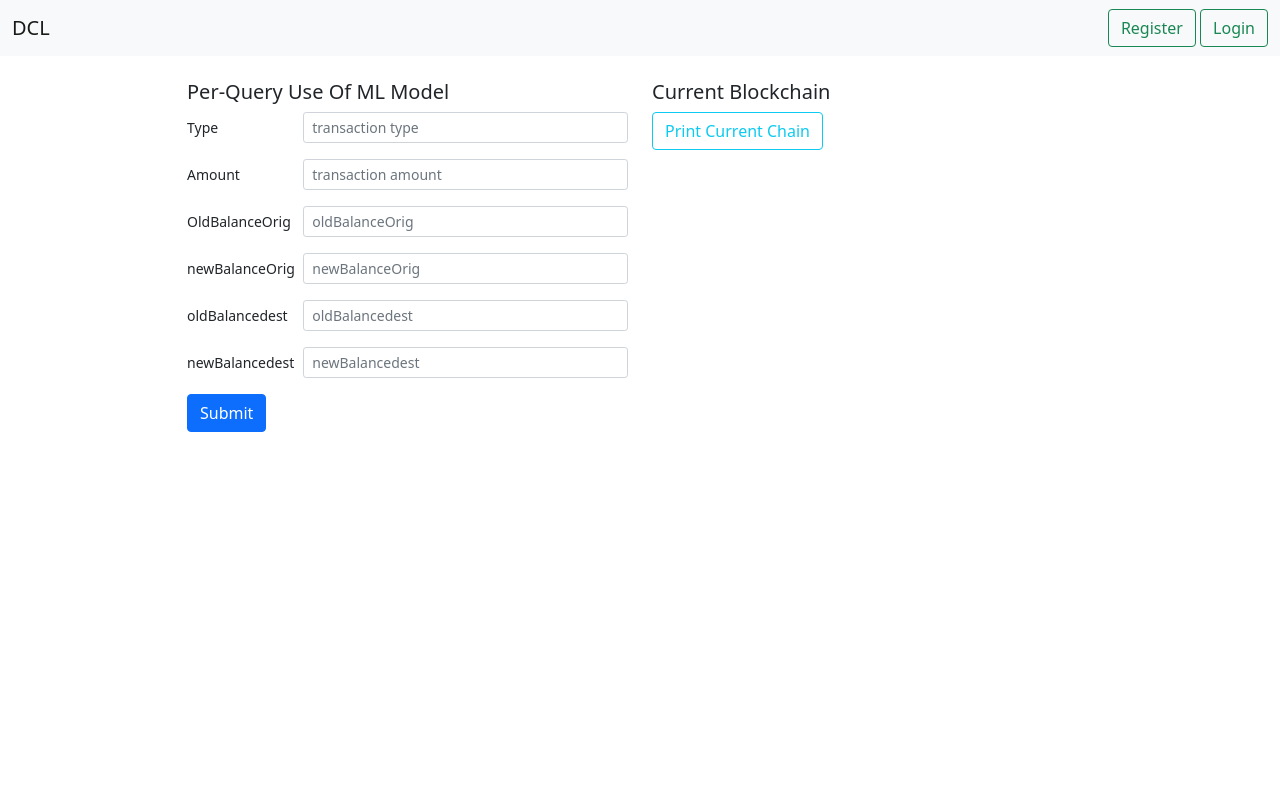
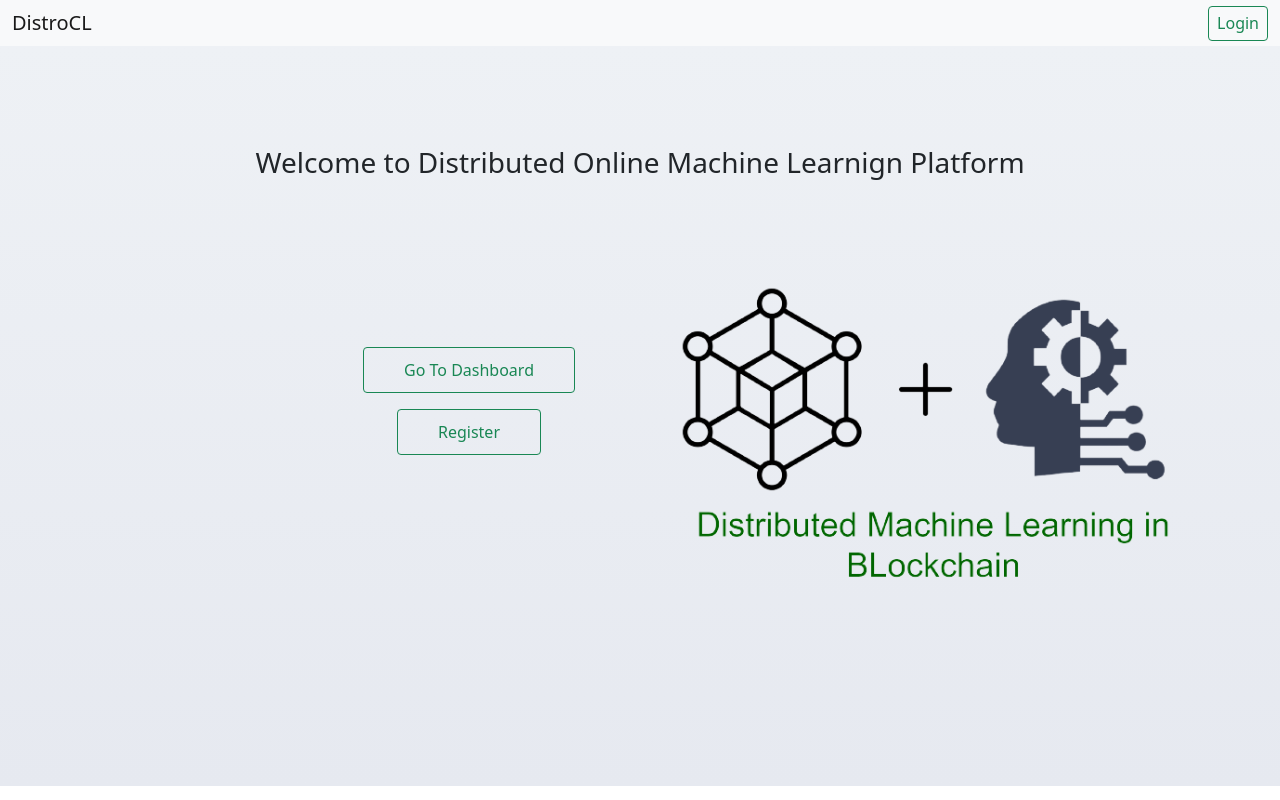
Before and after one commit to Tahmid1406/Distributed-Online-Learning, a Flask app: page / in a window 1280 px wide. Run offline with Flask 2, Linux system fonts and the light colour scheme; parts of the project's set-up code (start-up, migrations or seed data) failed here and were passed over; some libraries are stand-ins or nearby versions.

Commit message:
login system included

```diff
--- a/main.py
+++ b/main.py
@@ -1,19 +1,36 @@
 from flask import Flask
-from flask import render_template
-from flask import request
+from flask import render_template, session, request, redirect, g, url_for
 from blockchain import *
 from flask_sqlalchemy import SQLAlchemy
 from datetime import datetime
-
+import pickle
+import numpy as np
+import os
 
 app = Flask(__name__)
 
-REGISTER = False
+app.secret_key = os.urandom(24)
+
+LOGGED = False
+MODEL = pickle.load(open('DSLModel.pkl', 'rb'))
+USER_DIR = 'users/'
+
+def updatehash(*args):
+    hashing_text = ""; h = sha256()
+
+    #loop through each argument and hash
+    for arg in args:
+        hashing_text += str(arg)
+
+    h.update(hashing_text.encode('utf-8'))
+    return h.hexdigest()
 
 
 
-@app.route('/', methods=['POST', 'GET'])
-def index():
+@app.route('/query', methods=['POST', 'GET'])
+def make_query():
+    prediction = None
+
     if request.method == 'POST':
         t_type = request.form.get('type')
         amount = request.form.get('amount')
@@ -22,31 +39,105 @@ def index():
         oldBalancedest = request.form.get('oldBalancedest')
         newBalancedest = request.form.get('newBalancedest')
 
-        # we have to conduct machine learning works here
+        data = [
+            np.array([
+            int(t_type),
+            float(amount),
+            float(oldBalanceOrig),
+            float(newBalanceOrig),
+            float(oldBalancedest),
+            float(newBalancedest)
+            ])
+            ]
+        result = MODEL.predict(data)
 
-        # write_block(borrower=borrower, lender=lender, amount=amount)
-    return render_template('index.html')
+        if result == [1]:
+            prediction = "Fraud"
+        else:
+            prediction = "Non-Fraud"
 
-@app.route('/' , methods=['POST', 'GET'])
-def register_user():
+    return render_template('makeQuery.html', pred=prediction)
+
+
+
+
+@app.route('/', methods=['POST', 'GET'])
+def index():
+    return render_template('index.html', user= g.user)
+
+
+
+@app.route('/dashboard', methods=['POST', 'GET'])
+def dashboard():
+    return render_template('dashboard.html')
+
+@app.route('/login' , methods=['POST', 'GET'])
+def login():
+    login_text = None
+    if request.method == 'POST':
+        session.pop('user', None)
+        uname = request.form.get('name')
+        passw = request.form.get('password')
+
+        users = sorted(os.listdir(USER_DIR), key=lambda x : int(x))
+
+        for user in users[0:]:
+            with open(USER_DIR + user) as f:
+                user = json.load(f)
+                if (user.get('name') == uname and user.get('pass1')== passw):
+                    session['user'] = user.get('hash')
+                    return redirect(url_for('index'))
+                else:
+                    login_text = "username " + uname + " not found in the datebase"
+
+    return render_template('login.html', not_found = login_text)
+
+
+@app.route('/register' , methods=['POST', 'GET'])
+def register():
     if request.method == 'POST':
         name = request.form.get('name')
         pass1 = request.form.get('password')
         pass2 = request.form.get('password_2')
-        print(name)
-        print(pass1)
-        print(pass2)
-    return render_template('index.html')
+        hash = updatehash(name, pass1)
+
+        user = {
+            'name' : name,
+            'pass1' : pass1,
+            'pass2' : pass2,
+            'hash' : hash
+        }
+        user_no = len(os.listdir(USER_DIR))
+
+        if name:
+            with open(USER_DIR +  str(user_no), 'w') as f:
+                json.dump(user, f, indent=4, ensure_ascii=False)
+                f.write('\n')
+
+    return render_template('register.html')
+
+
+@app.route('/train' , methods=['POST', 'GET'])
+def train():
+
+    return render_template('train.html')
+
+
+@app.route('/metrics' , methods=['POST', 'GET'])
+def view_metrics():
+
+    return render_template('metrics.html')
 
 
 
-@app.route('/register' , methods=['POST', 'GET'])
-def register():
-    return render_template('register.html')
+@app.route('/analysis' , methods=['POST', 'GET'])
+def view_analysis():
+
+    return render_template('analysis.html')
 
 
 
-@app.route('/checking')
+@app.route('/printchain')
 def print_blockchain():
 
     files = sorted(os.listdir(BLOCKCHAIN_DIR), key=lambda x : int(x))
@@ -59,7 +150,14 @@ def print_blockchain():
         results.append(block)
 
 
-    return render_template('index.html', current_chain = results)
+    return render_template('currentChain.html', current_chain = results)
+
+@app.before_request
+def before_request():
+    g.user = None
+
+    if 'user' in session:
+        g.user = session['user']
 
 if __name__ == '__main__':
     app.run(debug=True)
--- a/static/style.css
+++ b/static/style.css
@@ -1,3 +1,62 @@
+
+.background-holder{
+    background-image: linear-gradient(to top, #e6e9f0 0%, #eef1f5 100%);
+    height: 100%;
+}
+
 .input-group{
     padding: 0px  !important;
 }
+.front-content{
+    position: absolute;
+    top: 5%;
+}
+
+.navbar{
+    padding-top: 0.2rem !important;
+    padding-bottom: 0.2rem !important;
+}
+
+.btn{
+    padding: 0.275rem 0.50rem !important;
+}
+
+.btn-2{
+    padding: 10px 40px 10px 40px !important;
+}
+
+div.box-holder{
+    text-decoration: none;
+}
+
+.box{
+    height: 180px;
+    width: 350px;
+    margin-top: 20px;
+    background-color: rgb(226, 241, 237);
+    display: flex;
+    justify-content: center;
+    align-items: center;
+}
+
+.box a{
+    text-decoration: none;
+    color: black;
+}
+
+.box-parent{
+    position: relative;
+}
+.box-2{
+    position: absolute;
+    top: 50%;
+    left: 20%;
+    -ms-transform: translateY(-50%);
+    transform: translateY(-50%);
+}
+.background-holder{
+    height: calc(100vh - 60px);
+}
+.welcome{
+    margin-top: 100px;
+}
--- a/templates/base.html
+++ b/templates/base.html
@@ -4,9 +4,11 @@
     <meta charset="UTF-8">
     <meta http-equiv="X-UA-Compatible" content="IE=edge">
     <meta name="viewport" content="width=device-width, initial-scale=1.0">
+
     <link href="https://cdn.jsdelivr.net/npm/bootstrap@5.1.3/dist/css/bootstrap.min.css" rel="stylesheet" integrity="sha384-1BmE4kWBq78iYhFldvKuhfTAU6auU8tT94WrHftjDbrCEXSU1oBoqyl2QvZ6jIW3" crossorigin="anonymous">
     <script src="https://cdn.jsdelivr.net/npm/@popperjs/core@2.10.2/dist/umd/popper.min.js" integrity="sha384-7+zCNj/IqJ95wo16oMtfsKbZ9ccEh31eOz1HGyDuCQ6wgnyJNSYdrPa03rtR1zdB" crossorigin="anonymous"></script>
     <script src="https://cdn.jsdelivr.net/npm/bootstrap@5.1.3/dist/js/bootstrap.min.js" integrity="sha384-QJHtvGhmr9XOIpI6YVutG+2QOK9T+ZnN4kzFN1RtK3zEFEIsxhlmWl5/YESvpZ13" crossorigin="anonymous"></script>
+
     <link rel= "stylesheet" type= "text/css" href= "{{ url_for('static',filename='style.css') }}">
     <title>Blockchain</title>
 </head>
@@ -14,7 +16,7 @@
 
     <nav class="navbar navbar-expand-lg navbar-light bg-light">
         <div class="container-fluid">
-            <a class="navbar-brand" href="/">DCL</a>
+            <a class="navbar-brand" href="/">DistroCL</a>
 
             <div class="collapse navbar-collapse" id="navbarTogglerDemo02">
                 <ul class="navbar-nav me-auto mb-2 mb-lg-0">
@@ -28,21 +30,23 @@
                         <a class="nav-link disabled" href="#" tabindex="-1" aria-disabled="true"></a>
                     </li>
                 </ul>
-
-                <form action="{{url_for('register')}}">
-                    <button class="btn btn-outline-success" type="submit">Register</button>
-                    <button class="btn btn-outline-success" type="submit">Login</button>
-                </form>
+                {% if user %}
+                    <p>Welcome {{user}}</p>
+                {%else %}
+                    <form action="{{url_for('login')}}">
+                        <button class="btn btn-outline-success" type="submit">Login</button>
+                    </form>
+                {% endif %}
             </div>
         </div>
-      </nav>
+    </nav>
 
-      <div class="container">
 
-        {% block content%}
-        {% endblock %}
 
-      </div>
+    {% block content%}
+    {% endblock %}
+
+
 
 </body>
 </html>
--- a/templates/index.html
+++ b/templates/index.html
@@ -2,87 +2,29 @@
 
 {% block content%}
 
-<div class="container-fluid">
-    <div class="row">
+<div class="background-holder">
+    <div class="container">
 
-        <div class="col-sm-1"></div>
+        <div class="row text-center">
 
-        <div class="col-sm-5 mt-4 pq-box">
-            <h5>Per-Query Use Of ML Model </h5>
-
-            <form class="mt-2" action="{{ url_for('index') }}" method="POST">
-
-                <div class="form-group row mb-3">
-                    <label for="type" class="col-sm-3 col-form-label col-form-label-sm">Type</label>
-                    <div class="col-sm-9">
-                        <input name='type' type="text" class="form-control form-control-sm" id="type" placeholder="transaction type">
-                    </div>
+                <h3 class="welcome mb-4">Welcome to Distributed Online Machine Learnign Platform</h3>
+                <div class="col-md-6 box-parent">
+                   <div class="col-md-12 box-2">
+                        <a href='/dashboard' class="btn-2 btn btn-outline-success mb-3">Go To Dashboard</a> <br>
+                        <a href='/register' class="btn-2 btn  btn-outline-success">Register</a>
+                   </div>
                 </div>
 
-                <div class="form-group row mb-3">
-                    <label for="amount" class="col-sm-3 col-form-label col-form-label-sm">Amount</label>
-                    <div class="col-sm-9">
-                        <input name='amount' type="text" class="form-control form-control-sm" id="amount" placeholder="transaction amount">
-                    </div>
+                <div class="col-md-6">
+                   <div class="col-md-12">
+                    <img class="img-fluid" src="{{url_for('static', filename='cover.png')}}" alt="background-cover">
+                   </div>
                 </div>
 
-                <div class="form-group row mb-3">
-                    <label for="oldBalanceOrig" class="col-sm-3 col-form-label col-form-label-sm">OldBalanceOrig</label>
-                    <div class="col-sm-9">
-                        <input name='oldBalanceOrig' type="text" class="form-control form-control-sm" id="oldBalanceOrig" placeholder="oldBalanceOrig">
-                    </div>
-                </div>
-
-                <div class="form-group row mb-3">
-                    <label for="newBalanceOrig" class="col-sm-3 col-form-label col-form-label-sm">newBalanceOrig</label>
-                    <div class="col-sm-9">
-                        <input name='newBalanceOrig' type="text" class="form-control form-control-sm" id="newBalanceOrig" placeholder="newBalanceOrig">
-                    </div>
-                </div>
-
-                <div class="form-group row mb-3">
-                    <label for="oldBalancedest" class="col-sm-3 col-form-label col-form-label-sm">oldBalancedest</label>
-                    <div class="col-sm-9">
-                        <input name='oldBalancedest' type="text" class="form-control form-control-sm" id="oldBalancedest" placeholder="oldBalancedest">
-                    </div>
-                </div>
-
-                <div class="form-group row mb-3">
-                    <label for="newBalancedest" class="col-sm-3 col-form-label col-form-label-sm">newBalancedest</label>
-                    <div class="col-sm-9">
-                        <input name='newBalancedest' type="text" class="form-control form-control-sm" id="newBalancedest" placeholder="newBalancedest">
-                    </div>
-                </div>
-
-
-                <button class="btn btn-primary">Submit</button>
-
-            </form>
-        </div>
-
-
-
-        <div class="col-sm-6 mt-4">
-            <h5>Current Blockchain </h5>
-            <form action="{{url_for('print_blockchain')}}" class="mb-1">
-                <button class="btn btn-outline-info">Print Current Chain</button>
-            </form>
-
-            {% for block in current_chain  %}
-                <div>
-                        Block No : {{block['block_no']}} <br>
-                        Block Hash : {{block['block_hash']}} <br>
-                        Previous Hash : {{block['previous_hash']}} <br>
-                        Nonce : {{block['nonce']}} <br>
-                        Data : {{block['data']}} <br>
-                        ---------------------------------------------------------- <br>
-                </div>
-            {% endfor %}
+            </div>
 
         </div>
 
-
     </div>
 </div>
-
 {% endblock %}
--- a/templates/register.html
+++ b/templates/register.html
@@ -1,6 +1,8 @@
 {% extends "base.html" %}
 
 {% block content%}
+
+<div class="container">
 
     <div class="col-12 mt-4 pq-box">
 
@@ -29,9 +31,12 @@
                 </div>
             </div>
 
+            <!-- if credentials ok send to index page or stay and print error -->
             <button class="btn btn-primary mt-3">Register</button>
 
         </form>
     </div>
+</div>
+
 
 {% endblock %}
```
Also changed, not shown: templates/analysis.html (added, +10 -0 lines), templates/currentChain.html (added, +25 -0 lines), templates/dashboard.html (added, +52 -0 lines), templates/login.html (added, +41 -0 lines), templates/makeQuery.html (added, +79 -0 lines), templates/metrics.html (added, +10 -0 lines), templates/style.css (deleted, +0 -11 lines), templates/train.html (added, +10 -0 lines), static/background.jpg (added), static/cover.png (added), 3 other files. Lines whose indentation alone changed are shown as unchanged.
